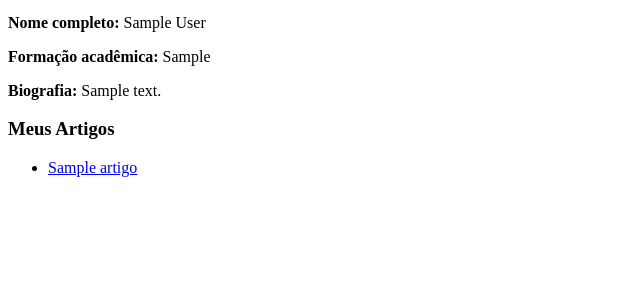
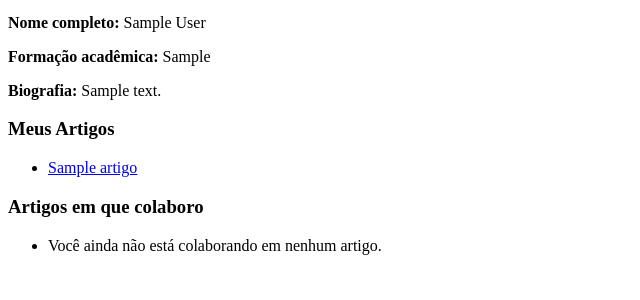
Before and after one commit to DouglasArsego/ArtigosWeb, a Django app: page /accounts/profile/ in a window 1280 px wide. Shown: the part 151-451 px from the top of the page, without its empty margins (0-640 px from the left). Run offline with Django 5.2, Linux system fonts and the light colour scheme; a user stored in the database is signed in; tables that the repository leaves empty hold one stand-in row (values such as "Sample post"); some libraries are stand-ins or nearby versions.

Commit message:
Feed
Ajustado e criado feed de artigos, tanto pessoal quanto publico

```diff
--- a/src/accounts/templates/accounts/profile.html
+++ b/src/accounts/templates/accounts/profile.html
@@ -10,10 +10,24 @@
 
 <h3>Meus Artigos</h3>
 <ul>
-    {% for artigo in artigos %}
-        <li><a href="{% url 'detalhe_artigo' artigo.id %}">{{ artigo.titulo }}</a></li>
+    {% for artigo in meus_artigos %}
+        <li>
+            <a href="{% url 'detalhe_artigo' artigo.id %}">{{ artigo.titulo }}</a>
+        </li>
     {% empty %}
         <li>Você ainda não criou nenhum artigo.</li>
     {% endfor %}
 </ul>
+
+<h3>Artigos em que colaboro</h3>
+<ul>
+    {% for artigo in colaboracoes %}
+        <li>
+            <a href="{% url 'detalhe_artigo' artigo.id %}">{{ artigo.titulo }}</a>
+            — Autor: {{ artigo.autor.username }}
+        </li>
+    {% empty %}
+        <li>Você ainda não está colaborando em nenhum artigo.</li>
+    {% endfor %}
+</ul>
 {% endblock %}
--- a/src/accounts/views.py
+++ b/src/accounts/views.py
@@ -1,5 +1,7 @@
 
 from django.shortcuts import render
+from django.contrib.auth.mixins import LoginRequiredMixin
+from artigos.models import Artigo
 from django.contrib.auth.views import LoginView
 from django.urls import reverse_lazy
 from django.views.generic import CreateView, TemplateView
@@ -22,12 +24,12 @@ class CustomRegisterView(CreateView):
     success_url = reverse_lazy('login')
 
 # View para o Perfil do Usuário
-class UserProfileView(TemplateView):
+class UserProfileView(LoginRequiredMixin, TemplateView):
     template_name = 'accounts/profile.html'
 
     def get_context_data(self, **kwargs):
         context = super().get_context_data(**kwargs)
         user = self.request.user
-        context['user'] = user
-        context['artigos'] = user.artigos.all()  # Supondo que tenha uma relação de ForeignKey de artigo para o usuário
+        context['meus_artigos'] = Artigo.objects.filter(autor=user).order_by('-id')
+        context['colaboracoes'] = Artigo.objects.filter(colaboradores=user).exclude(autor=user).order_by('-id')
         return context
--- a/src/artigos/templates/artigos/detalhe_artigo.html
+++ b/src/artigos/templates/artigos/detalhe_artigo.html
@@ -3,7 +3,7 @@
 {% block content %}
   <h2>{{ object.titulo }}</h2>
   <p><strong>Autor:</strong> {{ object.autor.username }}</p>
-  <p>{{ object.conteudo|linebreaks }}</p>
+  <div>{{ object.conteudo|safe }}</div>
 
   {% if user == object.autor or user in object.colaboradores.all %}
     <a href="{% url 'editar_artigo' object.pk %}">Editar</a>
--- a/src/artigos/templates/artigos/form_artigo.html
+++ b/src/artigos/templates/artigos/form_artigo.html
@@ -1,12 +1,16 @@
 {% extends 'base.html' %}
 
 {% block content %}
+  <section class="form-container">
     <h2>{% if form.instance.pk %}Editar Artigo{% else %}Criar Artigo{% endif %}</h2>
 
     <form method="post">
       {% csrf_token %}
-    {{ form.media }}  {# MUITO IMPORTANTE para carregar os arquivos JS e CSS do CKEditor #}
+      {{ form.media }}
       {{ form.as_p }}
       <button type="submit">Salvar</button>
     </form>
+
+    <p><a href="{% url 'lista_artigos' %}">Voltar para a lista</a></p>
+  </section>
 {% endblock %}
--- a/src/artigos/urls.py
+++ b/src/artigos/urls.py
@@ -2,7 +2,7 @@ from django.urls import path
 from . import views
 
 urlpatterns = [
-    path('', views.ArtigoListView.as_view(), name='lista_artigos'),
+    path('', views.FeedView.as_view(), name='lista_artigos'),
     path('criar/', views.ArtigoCreateView.as_view(), name='criar_artigo'),
     path('<int:pk>/', views.ArtigoDetailView.as_view(), name='detalhe_artigo'),
     path('<int:pk>/editar/', views.ArtigoUpdateView.as_view(), name='editar_artigo'),
```
Also changed, not shown: src/artigos/templates/artigos/feed.html (added, +19 -0 lines), src/artigos/views.py (+8 -7 lines). Lines whose indentation alone changed are shown as unchanged.
